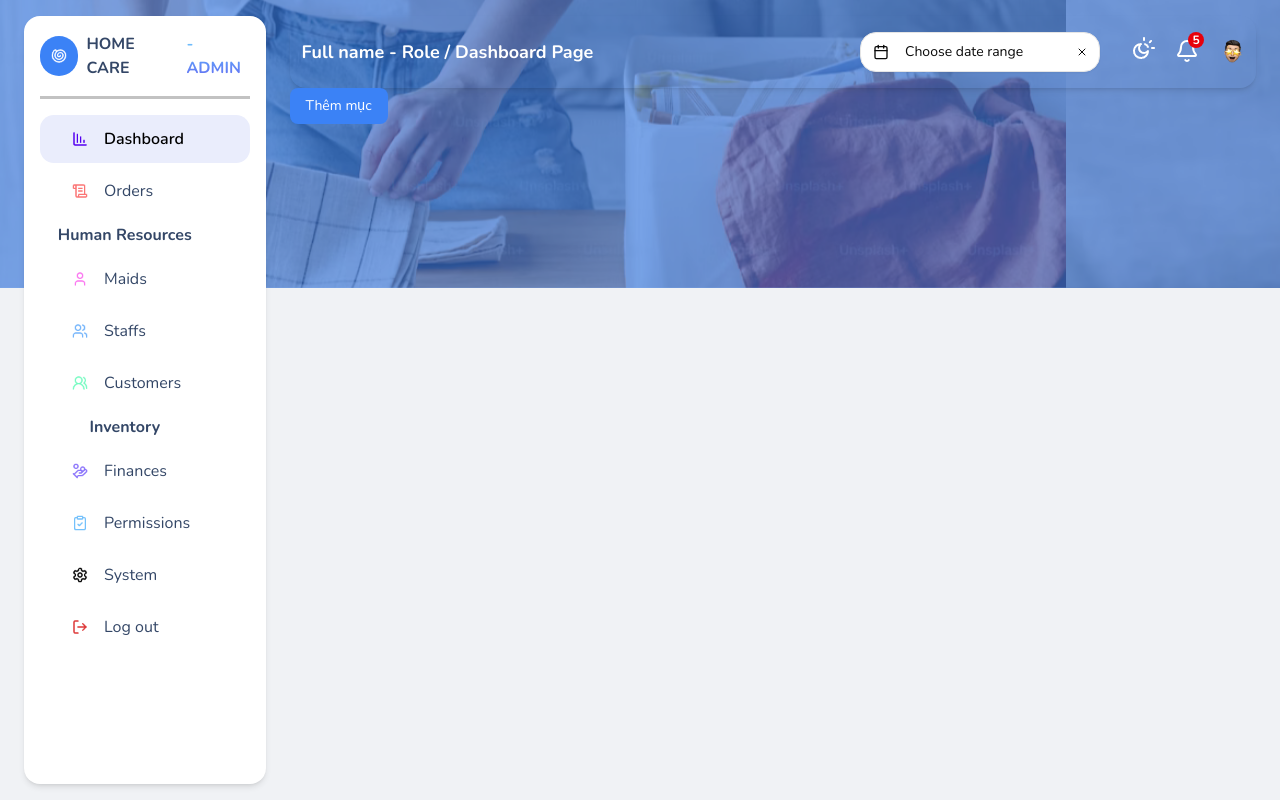
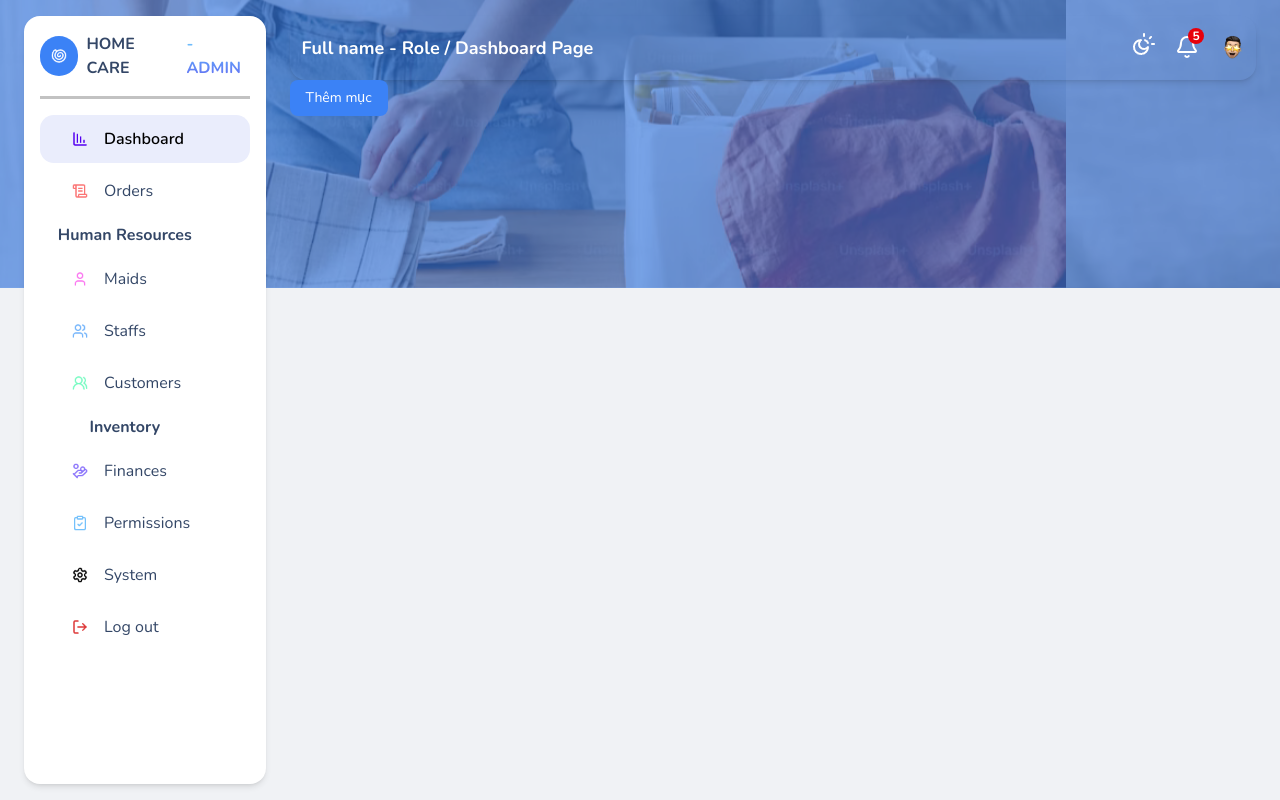
Before and after one commit to quocanwyf/home-care-fe, a React (Vite) app: page /dashboard in a window 1280 px wide. Built offline with nearby package versions, Linux system fonts and the light colour scheme.

Commit message:
feat: context date range picker

```diff
--- a/src/components/common/primitives/DateRangePicker.tsx
+++ b/src/components/common/primitives/DateRangePicker.tsx
@@ -14,8 +14,8 @@
 import { cn } from '@/lib/utils';
 
 export interface DateRange {
-  from: DateRange | undefined;
-  to: DateRange | undefined;
+  from: Date | undefined;
+  to: Date | undefined;
 }
 
 interface DateRangePickerProps {
@@ -46,9 +46,8 @@
   const handleSelect = useCallback(
     (range: DateRange | undefined) => {
       setDate(range);
-      // onChange?.(range);
-      const formattedRange = formatDateRange(range);
-      onChange?.(formattedRange);
+      // Chỉ gửi Date objects, không format ở đây
+      onChange?.(range);
     },
     [onChange]
   );
@@ -61,17 +60,6 @@
     },
     [onChange]
   );
-
-  const formatDateRange = (
-    range: DateRange | undefined
-  ): FormattedDateRange | undefined => {
-    if (!range) return undefined;
-
-    return {
-      from: range.from ? formatDate(range.from) : undefined,
-      to: range.to ? formatDate(range.to) : undefined,
-    };
-  };
 
   const formatDate = (date: Date) => {
     return format(date, 'dd/MM/yyyy', { locale: vi });
--- a/src/components/layout/Header.tsx
+++ b/src/components/layout/Header.tsx
@@ -63,10 +63,12 @@
                 placeholder={config.placeholder || 'Search...'}
               />
             )}
+            {config.enableDateRange && (
               <DateRangePicker
-              onChange={(range) => console.log('Selected date range:', range)}
+                onChange={config.onDateRangeChange}
                 className="min-w-[240px] rounded-full"
               />
+            )}
           </div>
           <div className="flex flex-row-reverse gap-4">
             {/* Menu icon only display on the mobile */}
@@ -106,12 +108,12 @@
           )}
         </div>
         <div className="min-w-[calc(50%-18px)]">
-          {' '}
+          {config.enableDateRange && (
             <DateRangePicker
-            initialRange={{ from: undefined, to: undefined }}
-            onChange={(range) => console.log('Selected date range:', range)}
+              onChange={config.onDateRangeChange}
               numberOfMonths={1}
             />
+          )}{' '}
         </div>
       </div>
     </header>
--- a/src/context/SearchContext.tsx
+++ b/src/context/SearchContext.tsx
@@ -1,14 +1,19 @@
 // SearchContext.tsx
 import { createContext, useContext, useState } from 'react';
+import type { DateRange } from 'react-day-picker';
 
 type SearchConfig = {
   placeholder?: string;
   onSearch?: (value: string) => void;
+  enableDateRange?: boolean;
+  onDateRangeChange?: (range: DateRange) => void;
 };
 
 const SearchContext = createContext<{
   config: SearchConfig;
-  setConfig: (cfg: SearchConfig) => void;
+  setConfig: (
+    cfg: SearchConfig | ((prevConfig: SearchConfig) => SearchConfig)
+  ) => void;
 }>({
   config: {},
   setConfig: () => {},
--- /dev/null
+++ b/src/hooks/useDateRangeConfig.ts
@@ -0,0 +1,67 @@
+// hooks/useDateRangeConfigOrders.ts
+import { useEffect, useState } from 'react';
+
+import { useSearch } from '@/context/SearchContext';
+
+export function useDateRangeConfig() {
+  const { setConfig } = useSearch();
+  const [dateRange, setDateRange] = useState<{
+    from: Date | null;
+    to: Date | null;
+  }>({
+    from: null,
+    to: null,
+  });
+
+  const handleDateRangeChange = (range: any) => {
+    //hủy
+    if (!range) {
+      setDateRange({ from: null, to: null });
+      return;
+    }
+
+    const formatDate = (date: Date) => {
+      return date.toLocaleDateString('vi-VN', {
+        day: '2-digit',
+        month: '2-digit',
+        year: 'numeric',
+      });
+    };
+
+    const newRange = {
+      from: range.from || null,
+      to: range.to || null,
+    };
+
+    setDateRange(newRange);
+
+    // Format và log theo yêu cầu
+    if (range.from && range.to) {
+      const formattedRange = {
+        from: formatDate(range.from),
+        to: formatDate(range.to),
+      };
+      console.log('Formatted date range:', formattedRange);
+    } else if (range.from) {
+      console.log('Selected from date:', formatDate(range.from));
+    }
+  };
+
+  useEffect(() => {
+    setConfig((prevConfig) => ({
+      ...prevConfig,
+      enableDateRange: true,
+      dateRange,
+      onDateRangeChange: handleDateRangeChange,
+    }));
+
+    return () => {
+      setConfig((prevConfig) => ({
+        ...prevConfig,
+        enableDateRange: false,
+        dateRange: undefined,
+        onDateRangeChange: undefined,
+      }));
+    };
+  }, [dateRange, setConfig]);
+}
--- a/src/hooks/useSearchConfig.ts
+++ b/src/hooks/useSearchConfig.ts
@@ -13,13 +13,18 @@
   const { setConfig } = useSearch();
 
   useEffect(() => {
-    setConfig({
+    setConfig((prevConfig) => ({
+      ...prevConfig,
       placeholder,
       onSearch,
-    });
+    }));
 
     return () => {
-      setConfig({}); // Reset khi rời trang
+      setConfig((prevConfig) => ({
+        ...prevConfig,
+        placeholder: undefined,
+        onSearch: undefined,
+      }));
     };
   }, []);
 }
--- a/src/pages/orders/OrdersPage.tsx
+++ b/src/pages/orders/OrdersPage.tsx
@@ -1,6 +1,7 @@
 import { AppTable } from '@/components/table/AppTable';
 import { STATUS_ORDERS } from '@/constants/dropdown/status-orders';
 import { data } from '@/constants/mock-data/mock-data-orders';
+import { useDateRangeConfig } from '@/hooks/useDateRangeConfig';
 import { usePageSize } from '@/hooks/usePageSize';
 import { useSearchConfig } from '@/hooks/useSearchConfig';
 import { useStatusFilter } from '@/hooks/useStatusFilter';
@@ -16,6 +17,7 @@
   const { pageSize, handlePageSizeChange, resetPageSize } = usePageSize({
     initialPageSize: 10,
   });
+  useDateRangeConfig();
 
   useSearchConfig({
     placeholder: 'Search by order id...',
```
Lines whose indentation alone changed are shown as unchanged.
